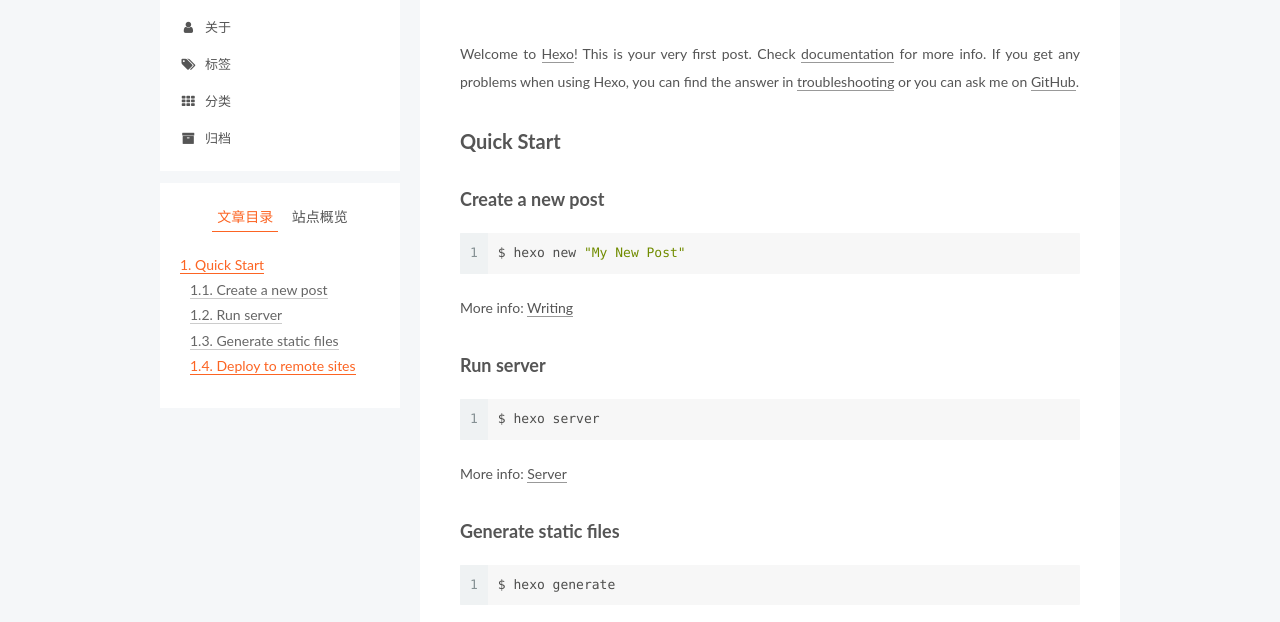
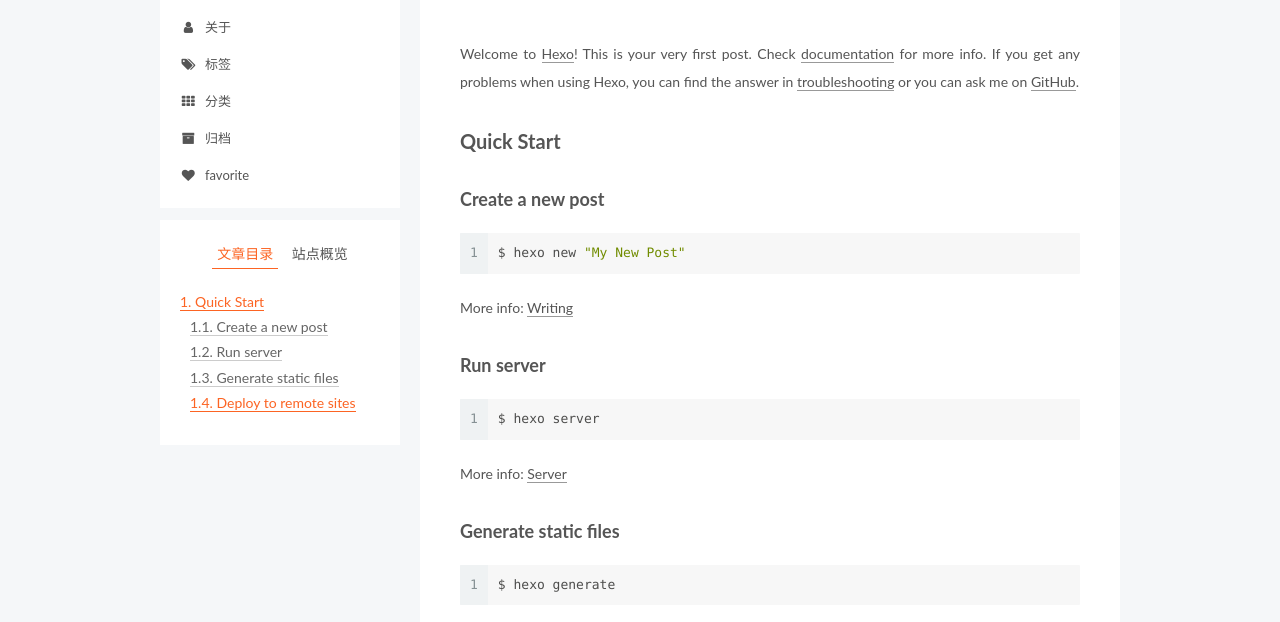
Before and after one commit to Miles-Ji/Miles_Ji.github.io, a plain HTML site: page 2019/04/02/hello-world/index.html in a window 1280 px wide. Shown: the part 163-785 px from the top of the page. Drawn offline with Linux system fonts and the light colour scheme.

Commit message:
Site updated: 2019-04-04 09:39:36

```diff
--- a/2019/04/02/hello-world/index.html
+++ b/2019/04/02/hello-world/index.html
@@ -226,6 +226,16 @@
               <i class="menu-item-icon fa fa-fw fa-archive"></i> <br>
 
             归档
+          </a>
+        </li>
+
+
+        <li class="menu-item menu-item-favorite">
+          <a href="/favorite/" rel="section">
+
+              <i class="menu-item-icon fa fa-fw fa-heart"></i> <br>
+
+            favorite
           </a>
         </li>
 
```
Also changed, not shown: archives/2019/04/index.html (+10 -0 lines), archives/2019/index.html (+10 -0 lines), archives/index.html (+10 -0 lines), index.html (+10 -0 lines).
